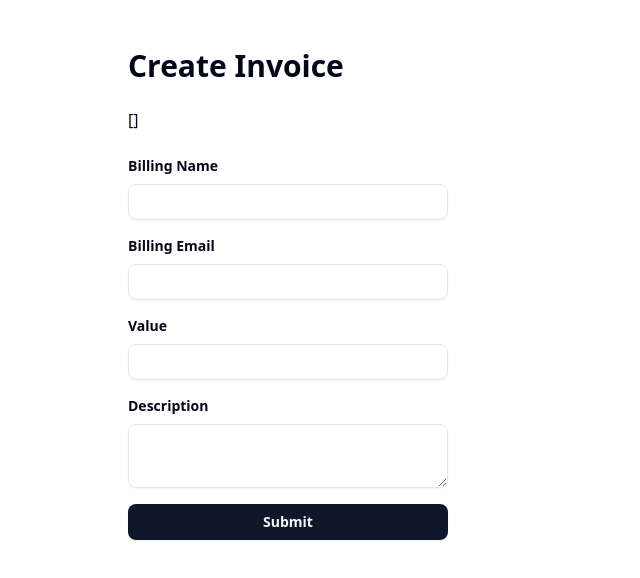
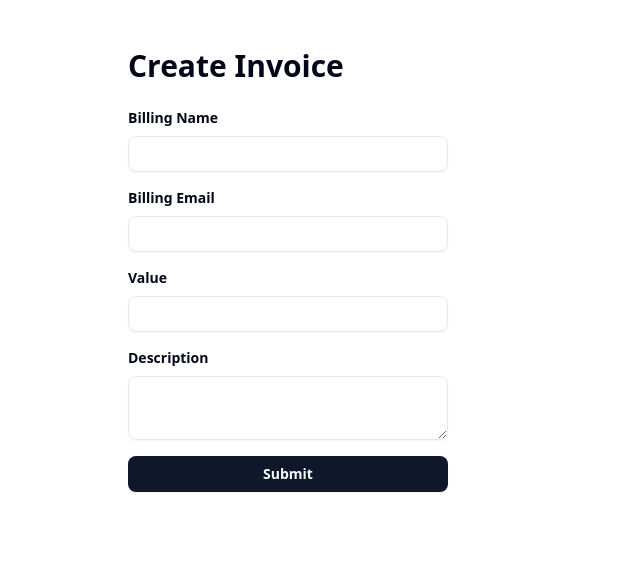
Before and after one commit to gabhiinav/BillFlow, a Next.js app: page /invoices/new in a window 1280 px wide. Shown: the top 578 px of the page, without its empty margins (0-640 px from the left). Built offline with nearby package versions, Linux system fonts and the light colour scheme; no server answers; the database is empty.

Commit message:
server actions

```diff
--- /dev/null
+++ b/src/app/actions.ts
@@ -0,0 +1,20 @@
+"use server";
+
+import { db } from "@/db";
+import { Invoices } from "@/db/schema";
+import { redirect } from "next/navigation";
+
+export async function createAction(formData: FormData) {
+  const value = Math.floor(parseFloat(String(formData.get("value"))) * 100);
+  const description = formData.get("description") as string;
+
+  const results = await db.insert(Invoices).values({
+    value,
+    description,
+    status: "open",
+  }).returning({
+    id: Invoices.id,
+  });
+
+  redirect(`/invoices/${results[0].id}`);
+}
--- a/src/app/invoices/new/page.tsx
+++ b/src/app/invoices/new/page.tsx
@@ -3,21 +3,16 @@ import { Input } from "@/components/ui/input";
 import { Label } from "@/components/ui/label";
 import { Textarea } from "@/components/ui/textarea";
 
-import { sql } from "drizzle-orm";
-import { db } from "@/db";
+import { createAction } from "@/app/actions";
 
 export default async function Home() {
-  const result = await db.execute(sql`SELECT current_database()`);
-  console.log(result)
   return (
     <main className="flex flex-col justify-center h-full gap-6 max-w-5xl mx-auto my-12">
       <div className="flex justify-between">
         <h1 className="text-3xl font-bold"> Create Invoice</h1>
       </div>
 
-      {JSON.stringify(result)}
-
-      <form className="grid gap-4 max-w-xs">
+      <form action={createAction} className="grid gap-4 max-w-xs">
         <div>
           <Label htmlFor="name" className="block font-semibold text-sm mb-2">
             Billing Name
```
